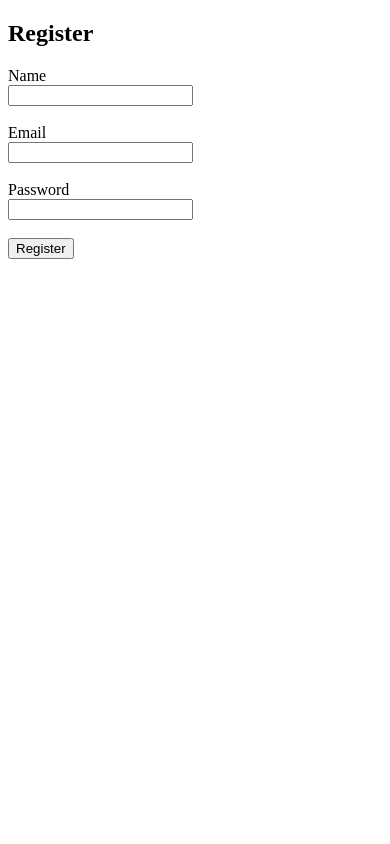
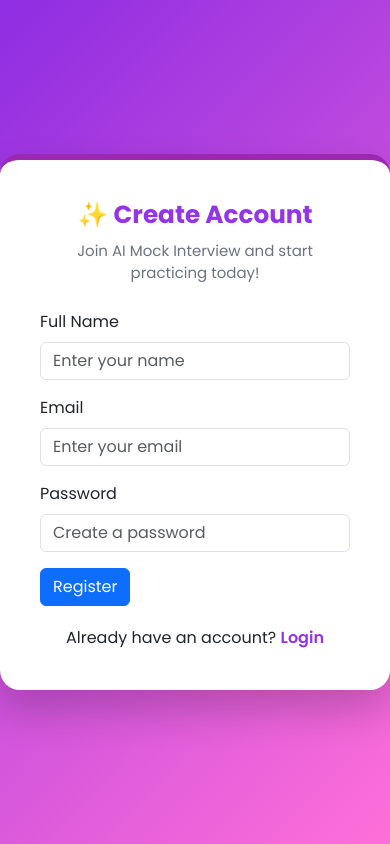
Before and after one commit to Vennela-ai/AI-Interview-Portal, a Flask app: page /register in a window 390 px wide. Run offline with Flask 3, Linux system fonts and the light colour scheme.

Commit message:
Enhanced application UI with modern landing page and responsive styling

```diff
--- /dev/null
+++ b/static/css/style.css
@@ -0,0 +1,300 @@
+/* Google Font */
+
+*{
+    margin:0;
+    padding:0;
+    box-sizing:border-box;
+    font-family:'Poppins',sans-serif;
+}
+
+/* Background */
+
+/* Common Body Layout */
+
+body{
+    margin:0;
+    min-height:100vh;
+}
+
+.login-page{
+    background:linear-gradient(135deg,#4facfe,#00f2fe);
+    min-height:100vh;
+    display:flex;
+    justify-content:center;
+    align-items:center;
+}
+
+.register-page{
+    background:linear-gradient(135deg,#8E2DE2,#FF6FD8);
+    min-height:100vh;
+    display:flex;
+    justify-content:center;
+    align-items:center;
+}
+
+.auth-box{
+
+    width:420px;
+
+    background:white;
+
+    padding:40px;
+
+    border-radius:20px;
+
+    box-shadow:0 20px 40px rgba(0,0,0,.2);
+
+}
+
+/* Heading */
+
+.auth-box h2{
+
+    text-align:center;
+
+    margin-bottom:25px;
+
+    color:#4F46E5;
+
+    font-weight:700;
+
+}
+
+/* Input */
+
+.form-control{
+
+    border-radius:12px;
+
+    padding:12px;
+
+    margin-bottom:15px;
+
+}
+
+/* Button */
+
+.auth-btn{
+    width:100%;
+    padding:12px;
+    border:none;
+    border-radius:12px;
+    background:#4F46E5;
+    color:white;
+    font-weight:600;
+}
+
+.auth-btn:hover{
+    background:#3730A3;
+}
+
+.btn-primary:hover{
+
+    background:#3730A3;
+
+}
+
+/* Link */
+
+.auth-link{
+
+    text-align:center;
+
+    margin-top:20px;
+
+}
+.auth-box{
+    animation: fadeIn 0.6s ease;
+}
+/* Login Card */
+
+.login-page .auth-box{
+    border-top:6px solid #2196F3;
+}
+
+/* Register Card */
+
+.register-page .auth-box{
+    border-top:6px solid #9C27B0;
+}
+
+@keyframes fadeIn{
+
+    from{
+        opacity:0;
+        transform:translateY(25px);
+    }
+
+    to{
+        opacity:1;
+        transform:translateY(0);
+    }
+
+}
+/* Subtitle */
+
+.subtitle{
+    text-align:center;
+    color:#6b7280;
+    margin-top:-15px;
+    margin-bottom:25px;
+    font-size:15px;
+}
+
+/* Different Heading Colors */
+
+.login-page .auth-box h2{
+    color:#2563eb;
+}
+
+.register-page .auth-box h2{
+    color:#9333ea;
+}
+
+/* Links */
+
+.auth-link a{
+    color:#2563eb;
+    text-decoration:none;
+    font-weight:600;
+}
+
+.auth-link a:hover{
+    text-decoration:underline;
+}
+
+.register-page .auth-link a{
+    color:#9333ea;
+}
+/* Dashboard */
+
+.dashboard-page{
+    background:linear-gradient(135deg,#eef2ff,#dbeafe);
+    min-height:100vh;
+    padding:40px 0;
+}
+
+.dashboard-card{
+
+    background:white;
+
+    border-radius:20px;
+
+    padding:40px;
+
+    box-shadow:0 15px 35px rgba(0,0,0,.15);
+
+}
+
+.stat-card{
+
+    background:#f8fafc;
+
+    border-radius:15px;
+
+    padding:30px;
+
+    transition:.3s;
+
+    box-shadow:0 5px 15px rgba(0,0,0,.08);
+
+}
+
+.stat-card:hover{
+
+    transform:translateY(-8px);
+
+    box-shadow:0 15px 25px rgba(0,0,0,.15);
+
+}
+
+.stat-card h2{
+
+    font-size:45px;
+
+    margin-bottom:15px;
+
+}
+/* ================= HOME PAGE ================= */
+
+/* ================= HOME PAGE ================= */
+
+.home-page{
+    min-height:100vh;
+    display:flex;
+    justify-content:center;
+    align-items:center;
+    background:linear-gradient(135deg,#4F46E5,#06B6D4);
+    overflow:hidden;
+}
+
+.hero{
+    width:100%;
+    padding:40px;
+}
+
+.hero-card{
+    max-width:900px;
+    margin:auto;
+    padding:60px;
+    border-radius:25px;
+
+    background:rgba(255,255,255,0.12);
+    backdrop-filter:blur(18px);
+
+    border:1px solid rgba(255,255,255,0.25);
+
+    box-shadow:0 20px 50px rgba(0,0,0,.25);
+
+    color:white;
+
+    text-align:center;
+}
+
+.hero-card h1{
+    font-size:3.4rem;
+    font-weight:700;
+    margin-bottom:20px;
+}
+
+.hero-text{
+    font-size:1.2rem;
+    color:#E2E8F0;
+    margin-bottom:35px;
+}
+.hero-card .btn{
+
+    padding:12px 30px;
+
+    border-radius:10px;
+
+    font-weight:600;
+
+}
+
+.hero-card h6{
+
+    margin-top:10px;
+
+    color:white;
+
+}
+.hero-card{
+    animation: floatUp .8s ease;
+}
+
+@keyframes floatUp{
+    from{
+        opacity:0;
+        transform:translateY(40px);
+    }
+    to{
+        opacity:1;
+        transform:translateY(0);
+    }
+}
+footer{
+    margin-top:40px;
+    color:#E5E7EB;
+    font-size:14px;
+}
--- a/templates/register.html
+++ b/templates/register.html
@@ -1,28 +1,94 @@
 <!DOCTYPE html>
-<html>
+<html lang="en">
+
 <head>
+
+    <meta charset="UTF-8">
+
     <title>Register</title>
+
+    <link rel="stylesheet"
+          href="{{ url_for('static', filename='css/style.css') }}">
+
+    <link rel="preconnect" href="https://fonts.googleapis.com">
+
+    <link rel="preconnect" href="https://fonts.gstatic.com" crossorigin>
+
+    <link href="https://fonts.googleapis.com/css2?family=Poppins:wght@300;400;500;600;700&display=swap" rel="stylesheet">
+
+    <link href="https://cdn.jsdelivr.net/npm/bootstrap@5.3.3/dist/css/bootstrap.min.css" rel="stylesheet">
+
 </head>
-<body>
 
-<h2>Register</h2>
+<body class="register-page">
 
-<form method="POST">
+<div class="auth-box">
 
-    <label>Name</label><br>
-    <input type="text" name="name" required><br><br>
+    <h2>✨ Create Account</h2>
 
-    <label>Email</label><br>
-    <input type="email" name="email" required><br><br>
+<p class="subtitle">
+    Join AI Mock Interview and start practicing today!
+</p>
 
-    <label>Password</label><br>
-    <input type="password" name="password" required><br><br>
+    <form method="POST">
 
-    <button type="submit">Register</button>
+        <div class="mb-3">
 
-</form>
+            <label class="form-label">Full Name</label>
+
+            <input
+                type="text"
+                name="name"
+                class="form-control"
+                placeholder="Enter your name"
+                required>
+
+        </div>
+
+        <div class="mb-3">
+
+            <label class="form-label">Email</label>
+
+            <input
+                type="email"
+                name="email"
+                class="form-control"
+                placeholder="Enter your email"
+                required>
+
+        </div>
+
+        <div class="mb-3">
+
+            <label class="form-label">Password</label>
+
+            <input
+                type="password"
+                name="password"
+                class="form-control"
+                placeholder="Create a password"
+                required>
+
+        </div>
+
+        <button type="submit" class="btn btn-primary">
+            Register
+        </button>
+
+    </form>
+
+    <div class="auth-link">
+
+        Already have an account?
+
+        <a href="{{ url_for('login') }}">
+            Login
+        </a>
+
+    </div>
+
+</div>
 
 </body>
+
 </html>
-</body>
-</html>
```
Also changed, not shown: templates/dashboard.html (+76 -23 lines), templates/home.html (+74 -8 lines), templates/login.html (+63 -12 lines).
